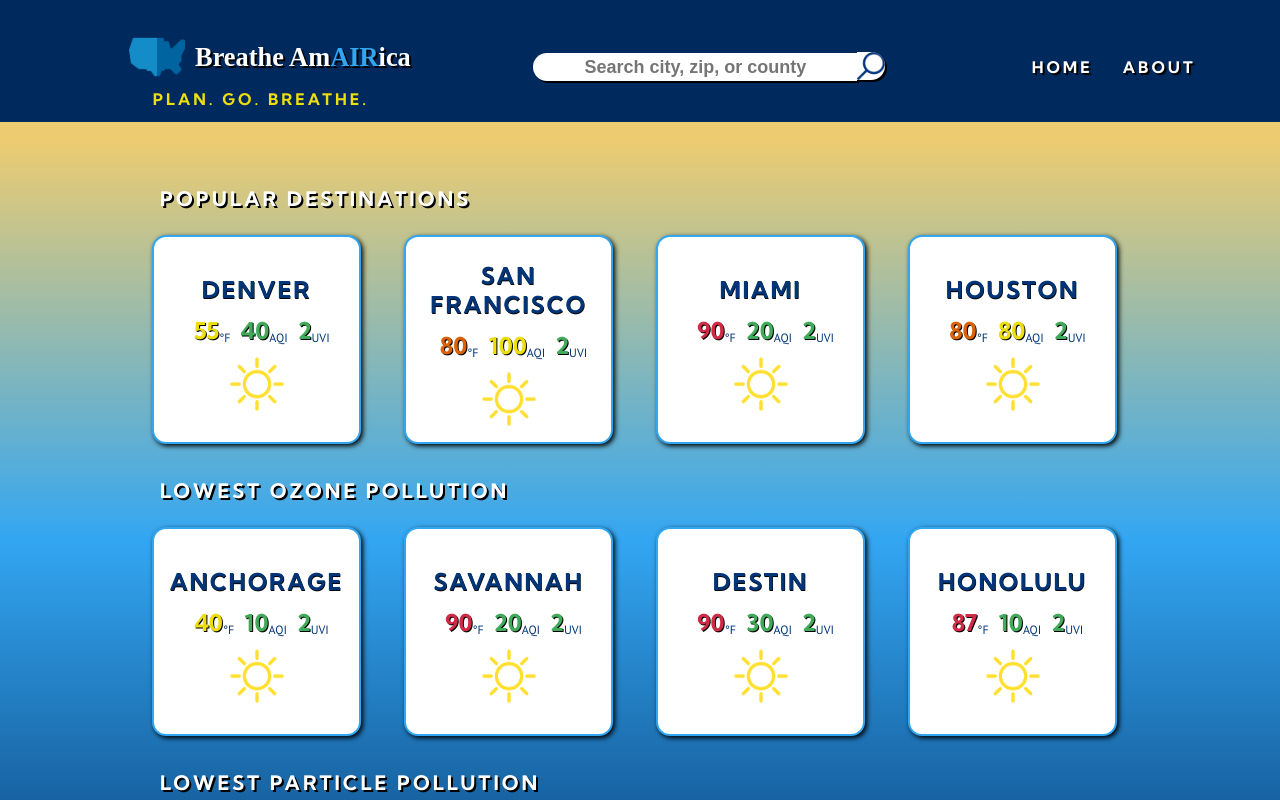
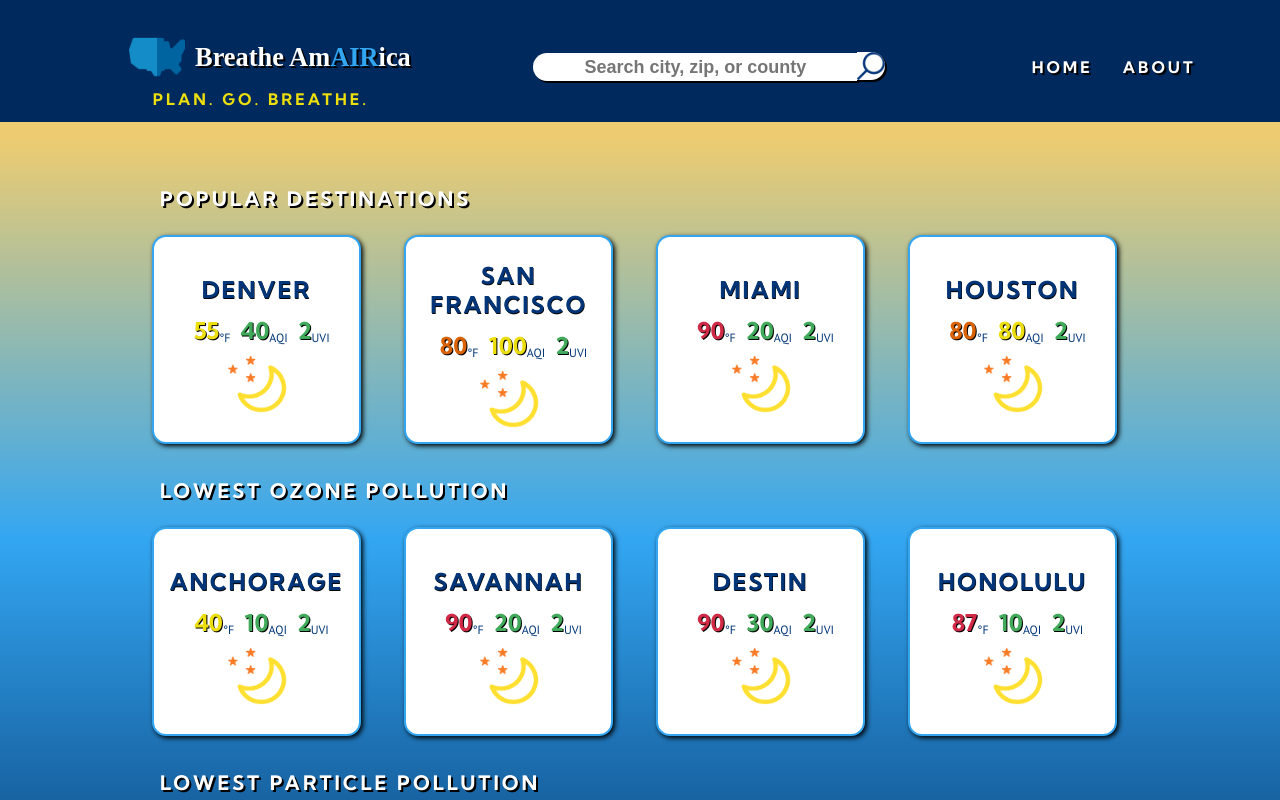
Before and after one commit to leighlars/BreatheAmAIRica, a React (Create React App) app: page / in a window 1280 px wide. Shown: the top 800 px of the page. Built offline with nearby package versions, Linux system fonts and the light colour scheme; a web font is replaced by a local one.

Commit message:
Add functionality to render dynamic display of weather

```diff
--- a/src/Card/Card.tsx
+++ b/src/Card/Card.tsx
@@ -2,14 +2,23 @@ import React from 'react';
 import { Link } from 'react-router-dom'
 import './Card.scss'
 import clearDay from '../assets/01d.png'
+import clearNight from "../assets/01n.png";
+import cloudyDay from "../assets/02d.png";
+import cloudyNight from "../assets/02n.png";
+import lightClouds from "../assets/03d.png";
+import rain from "../assets/09d.png";
+import sunnyStorms from "../assets/10n.png";
+import thunderstorm from "../assets/11d.png";
+import snow from "../assets/13d.png";
+
 
 interface CardProps {
   city: {
     name: string,
     temp: number,
     aqi: number,
-    pollen: number,
-    fire: string
+    uvi: number,
+    icon: string
   }
 }
 
@@ -103,6 +112,28 @@ const Card: React.FC<CardProps> = (props) => {
    }
   };
 
+  const weatherIcon = (icon: string) => {
+    if (icon === '01d') {
+      return (<img src={clearDay} alt="Sun shining" />);
+    } else if (icon === "01n") {
+     return <img src={clearNight} alt="Sun shining" />;
+    } else if (icon === "02d") {
+     return <img src={cloudyDay} alt="Sun shining" />;
+    } else if (icon === "02n") {
+     return <img src={cloudyNight} alt="Sun shining" />;
+    } else if (icon === "03d") {
+     return <img src={lightClouds} alt="Sun shining" />;
+    } else if (icon === "09d") {
+     return <img src={rain} alt="Sun shining" />;
+    } else if (icon === "10d") {
+     return <img src={sunnyStorms} alt="Sun shining" />;
+    } else if (icon === "11d") {
+     return <img src={thunderstorm} alt="Sun shining" />;
+    } else if (icon === "13n") {
+     return <img src={snow} alt="Sun shining" />;
+    }
+  }
+
 
   return (
    <Link
@@ -120,7 +151,7 @@ const Card: React.FC<CardProps> = (props) => {
       {uvIndex(2)}
       <p className="unit">UVI</p>
      </div>
-     <img src={clearDay} alt="Sun shining" />
+     {weatherIcon("01n")}
     </article>
    </Link>
   );
```
